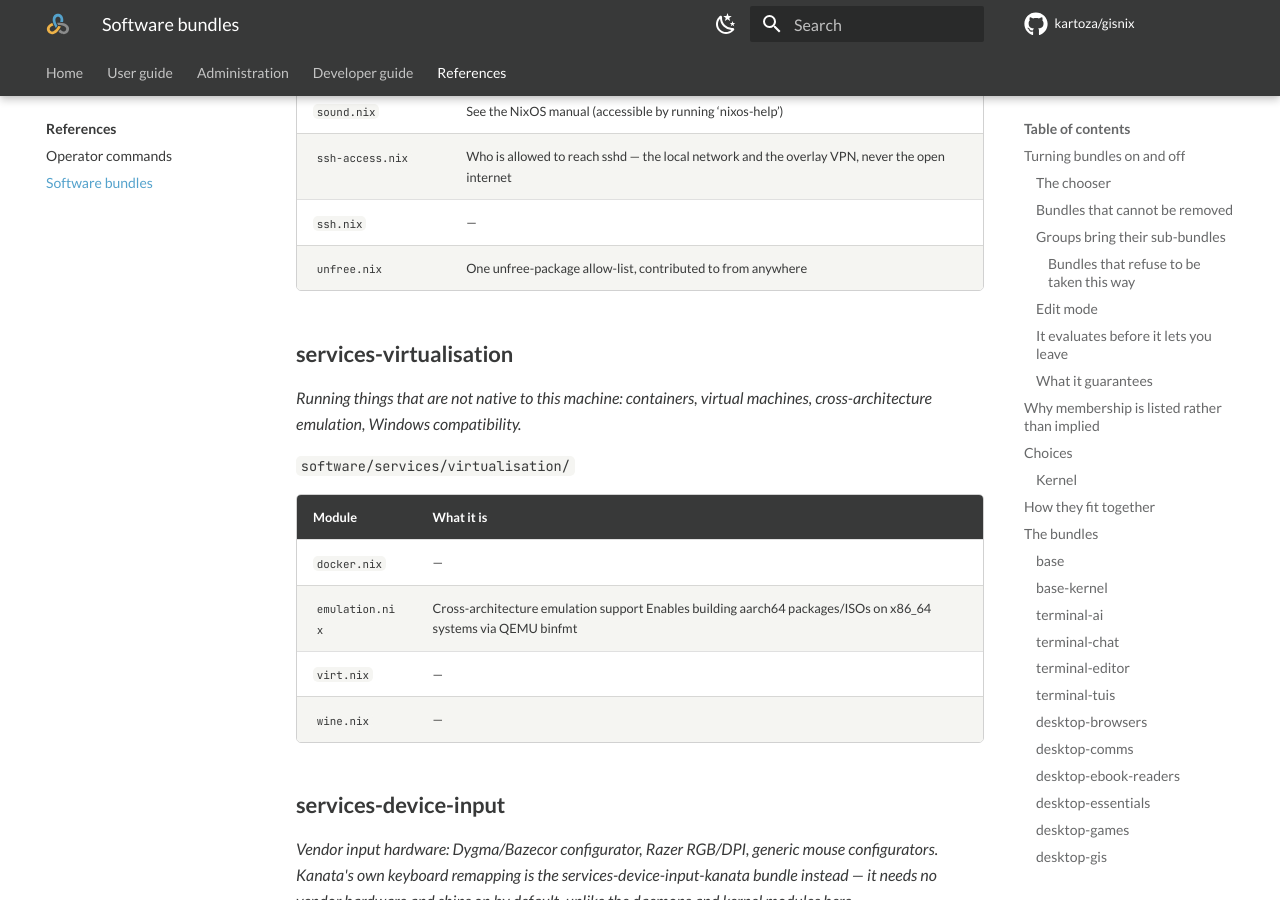
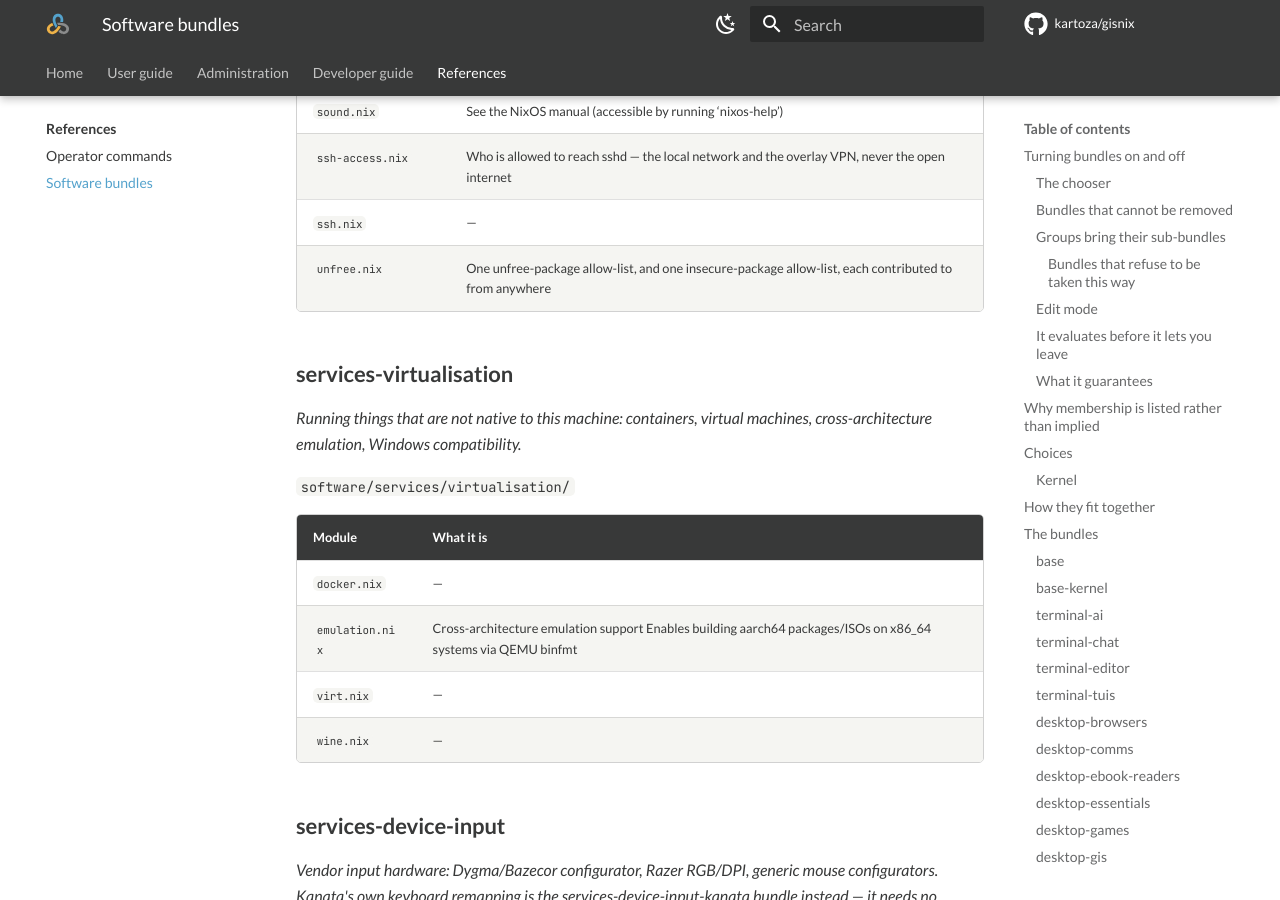
Before and after one commit to kartoza/gisnix, an MkDocs documentation site: the page built from docs/references/bundles.md, in a window 1280 px wide and 900 px high, scrolled down 36651 px. Built offline with MkDocs 1.6.1 and Material for MkDocs 9.7.7, drawn with Linux system fonts in a browser that asks for light colours; comment, search, counter and statistics services are not loaded.

Commit message:
fix(unfree): kartoza.insecurePackages, same last-wins bug as the predicate
Real nix eval on abyss: koodo-reader refused to build with "marked as
insecure" even though its own module already set
nixpkgs.config.permittedInsecurePackages = [ "electron-41.9.1" ] — and
the earlier fix for exactly this (adding the line) had already landed
and was confirmed present at the locked commit. A minimal standalone
repro (this package, this permit, nothing else) succeeded, which meant
something in the REAL config was different — the actual difference:
abyss also takes desktop-productivity, whose gui-apps.nix sets the SAME
nixpkgs.config.permittedInsecurePackages key for Logseq's own EOL
electron.

Same bug class this file's own header comment already documents for
allowUnfreePredicate: nixpkgs.config is a bare, loosely-typed attrs
value with no per-key merge behavior, so two files setting the same
key inside it collide and only one survives — confirmed here for a
LIST value, not just a function.

Fix is the same shape: kartoza.insecurePackages, concatenated across
every contributor, folded into nixpkgs.config.permittedInsecurePackages
in exactly one place. koodo-reader.nix and gui-apps.nix both switched
to it.

```diff
--- a/docs/references/bundles.md
+++ b/docs/references/bundles.md
@@ -1002,7 +1002,7 @@
 | `sound.nix` | See the NixOS manual (accessible by running ‘nixos-help’) |
 | `ssh-access.nix` | Who is allowed to reach sshd — the local network and the overlay VPN, never the open internet |
 | `ssh.nix` | — |
-| `unfree.nix` | One unfree-package allow-list, contributed to from anywhere |
+| `unfree.nix` | One unfree-package allow-list, and one insecure-package allow-list, each contributed to from anywhere |
 
 ### services-virtualisation
 
```
Also changed, not shown: 3 other files.
